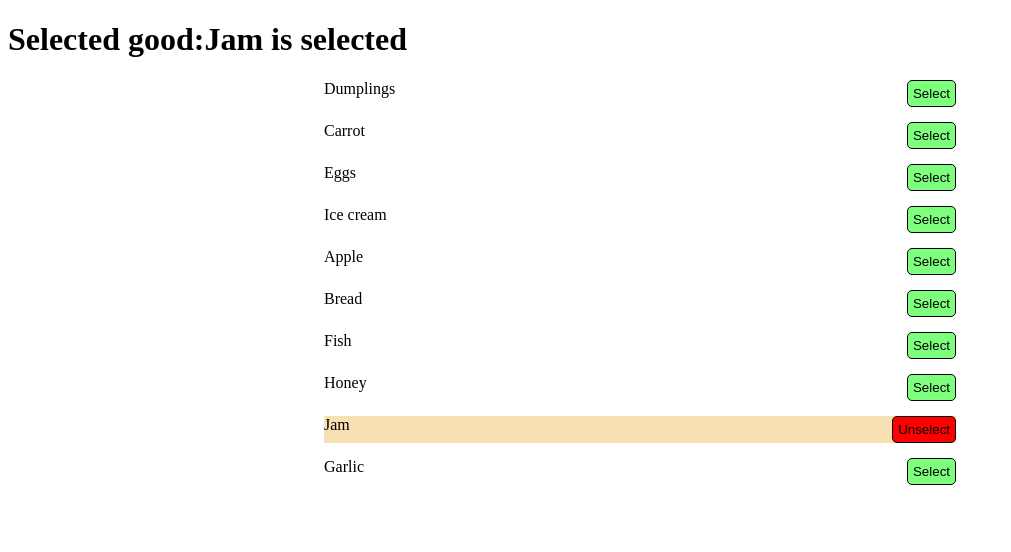
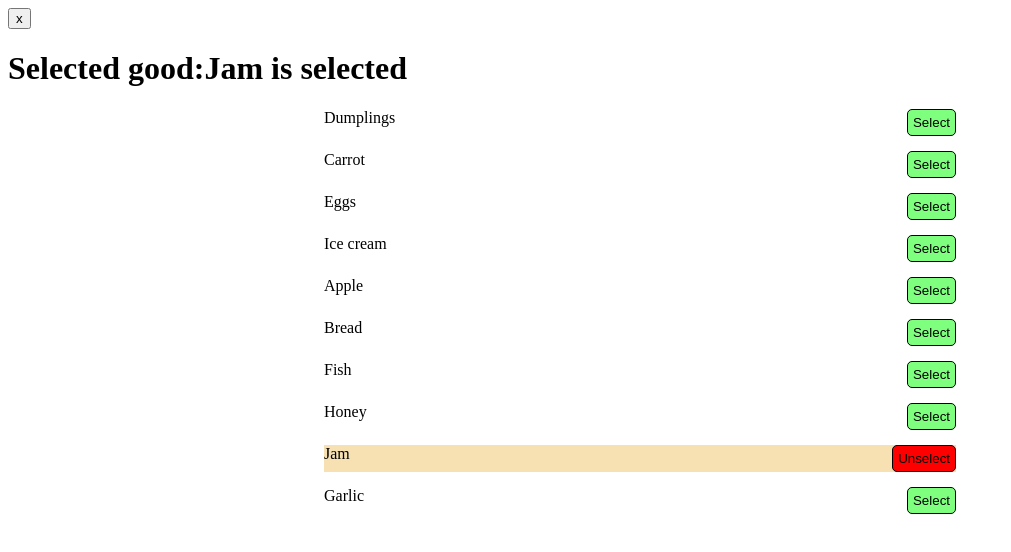
Before and after one commit to mate-academy/react_goods-selector, a React (Create React App) app: page / in a window 1280 px wide. Shown: the top 552 px of the page, without its empty margins (0-1011 px from the left). Built offline with nearby package versions, Linux system fonts and the light colour scheme.

Commit message:
refactoring

```diff
--- a/src/App.tsx
+++ b/src/App.tsx
@@ -58,11 +58,23 @@ export class App extends React.Component<{}, State> {
     this.setState({ selectedGoods: selectedGoods.filter(item => item !== good) });
   }
 
+  clearList() {
+    this.setState({ selectedGoods: [] });
+  }
+
   render() {
     const { selectedGoods } = this.state;
 
     return (
       <div className="App">
+        <button
+          type="button"
+          onClick={() => {
+            this.clearList();
+          }}
+        >
+          x
+        </button>
         <h1>
           Selected good:
           {this.header()}
```
